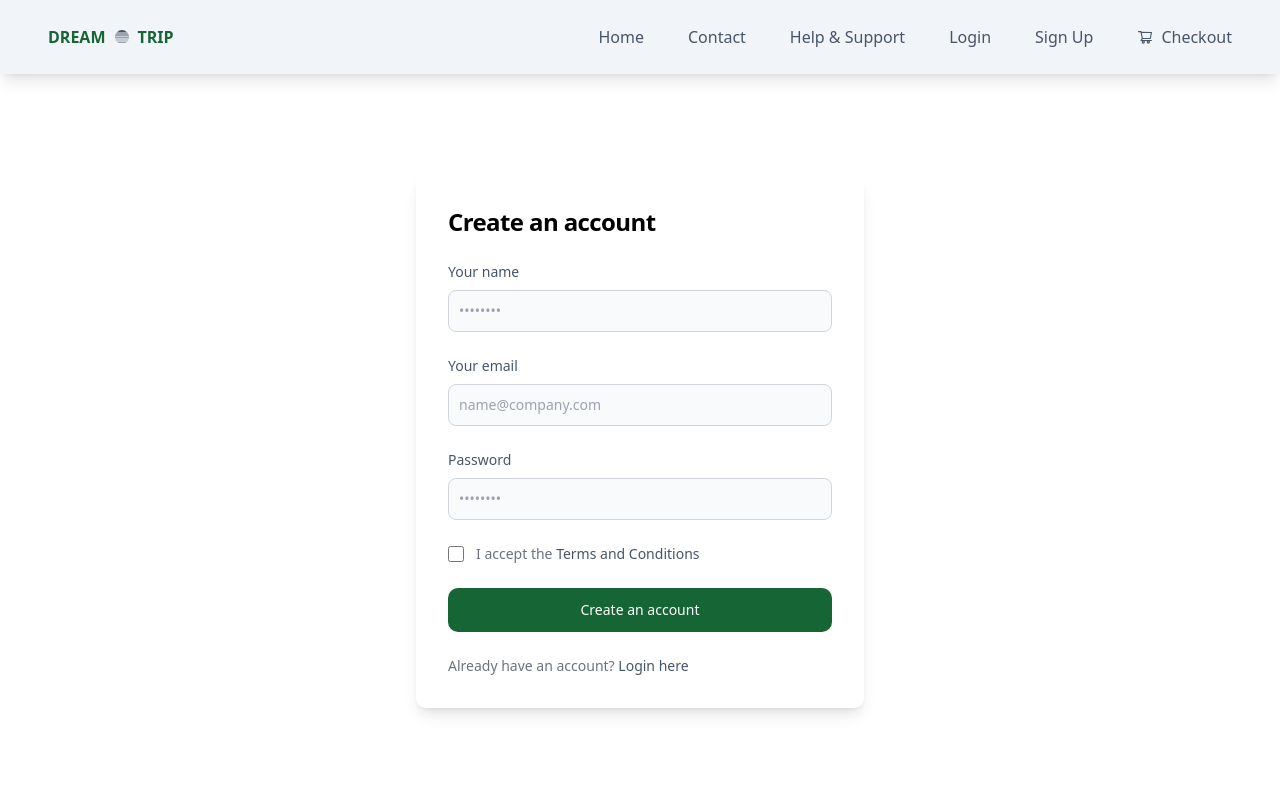
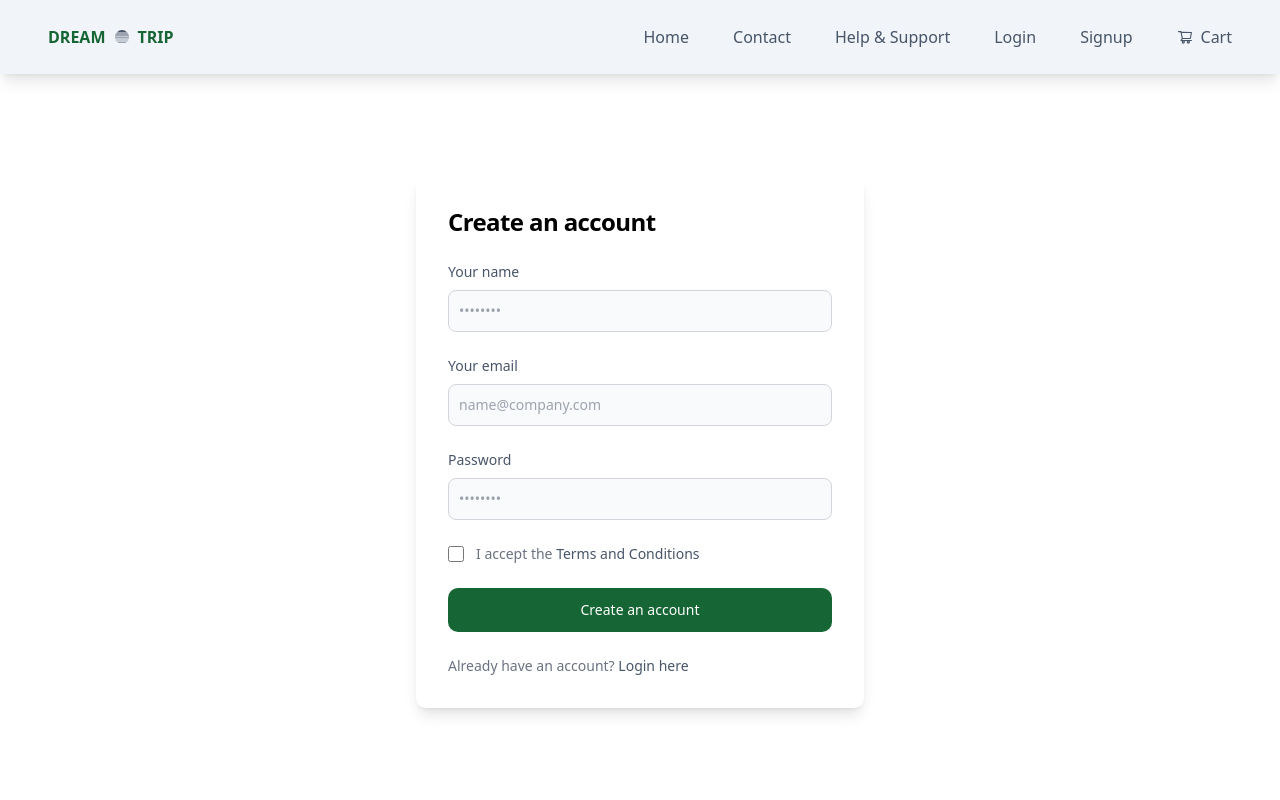
Before and after one commit to Havrushchenko/react-dream-trip, a React (Create React App) app in the folder client/: page /signup in a window 1280 px wide. Shown: the top 800 px of the page. Built offline with nearby package versions, Linux system fonts and the light colour scheme.

Commit message:
added logout logic

```diff
--- a/client/src/components/Nav/index.js
+++ b/client/src/components/Nav/index.js
@@ -1,10 +1,11 @@
-// import React from "react";
+import React from "react";
 import { Link } from "react-router-dom";
 import { GiStripedSun } from 'react-icons/gi';
 import { RxHamburgerMenu } from 'react-icons/rx';
 import { GrClose } from 'react-icons/gr';
 import { AiOutlineShoppingCart } from 'react-icons/ai'
 import { useState } from "react";
+import Auth from '../../utils/auth';
 
 export function Nav() {
     const [navbar, setNavbar] = useState(false);
@@ -21,16 +22,7 @@ export function Nav() {
             name: 'Help & Support',
             link: '#'
         },
-        {
-            name: 'Login',
-            link: '/login'
-        },
-        {
-            name: 'Sign Up',
-            link: '/signup'
-        },
     ];
-
     return (
         <nav className="">
             <div className="justify-between mx-auto sm:pl-[48px] sm:pr-[48px] sm:pt-[5px] sm:pb-[5px] md:items-center md:flex md:px-[48px] bg-grey shadow-lg">
@@ -65,7 +57,20 @@ export function Nav() {
                                 <li className="text-slate-600 hover:text-black cursor-pointer"><Link to={category.link}>{category.name}</Link></li>
                             )
                             )}
-                            <li className="flex items-center gap-2 text-slate-600 hover:text-black cursor-pointer"><AiOutlineShoppingCart />Checkout</li>
+                            {Auth.loggedIn() ? (
+                                <>
+                                    <li>
+                                        <button className="text-slate-600 hover:text-black cursor-pointer" onClick={Auth.logout}>Logout</button>
+                                        <p>{Auth.token}</p>
+                                    </li>
+                                </>
+                            ) : (
+                                <>
+                                    <li className="text-slate-600 hover:text-black cursor-pointer"><Link to='/login'>Login</Link></li>
+                                    <li className="text-slate-600 hover:text-black cursor-pointer"><Link to='/signup'>Signup</Link></li>
+                                </>
+                            )}
+                            <li className="flex items-center gap-2 text-slate-600 hover:text-black cursor-pointer"><AiOutlineShoppingCart />Cart</li>
                         </div>
                     </div>
                 </div>
--- a/client/src/utils/auth.js
+++ b/client/src/utils/auth.js
@@ -32,7 +32,7 @@ class AuthService {
 
   logout() {
     localStorage.removeItem('id_token');
-    window.location.assign('/');
+    window.location.assign('/home');
   }
 }
 
```
